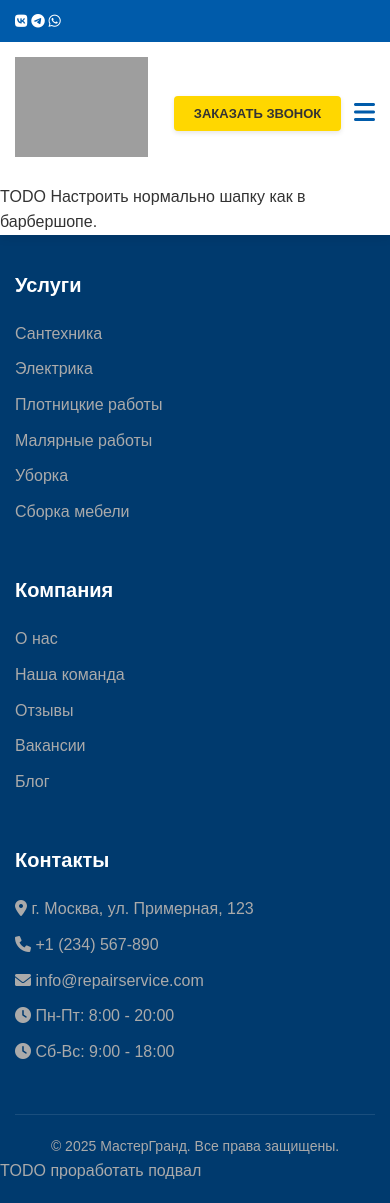
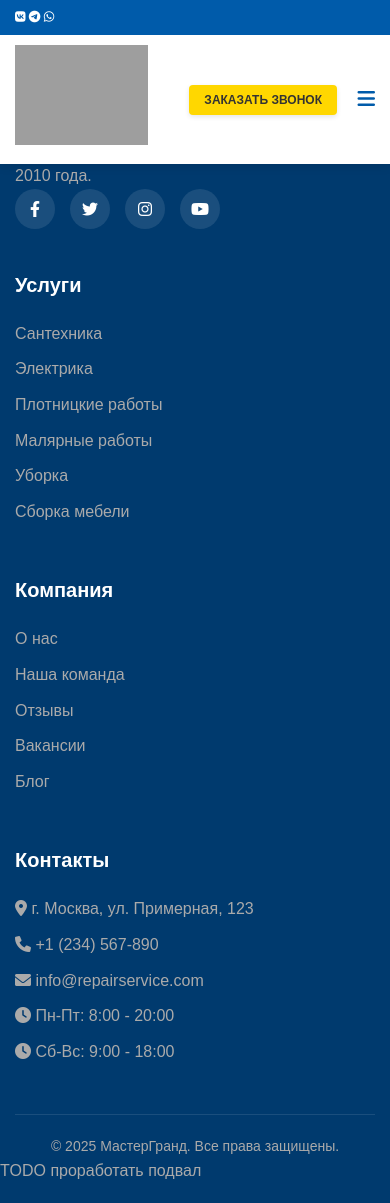
Before and after one commit to GrigoryKalinin/Home_master, a Django app: template templates/base.html in a window 390 px wide. Run offline with Django 5.2, Linux system fonts and the light colour scheme; the template is opened without the code that fills it, so the values that code supplies are empty; grey boxes are pictures that could not be loaded.

Commit message:
вывел отдельно стили для хэдэра

```diff
--- a/static/css/base.css
+++ b/static/css/base.css
@@ -82,89 +82,6 @@
   background-color: rgba(0, 91, 170, 0.1);
 }
 
-/* Шапка с фиксированным позиционированием */
-header {
-  position: fixed;
-  top: 0;
-  left: 0;
-  width: 100%;
-  background-color: white;
-  box-shadow: 0 2px 10px rgba(0, 0, 0, 0.1);
-  z-index: 1000;
-}
-
-.header-top {
-  background-color: var(--primary-blue);
-  color: var(--text-light);
-  padding: 10px 0;
-  font-size: 14px;
-}
-
-.header-top .container {
-  display: flex;
-  justify-content: space-between;
-  align-items: center;
-}
-
-.header-contact {
-  display: flex;
-  gap: 20px;
-}
-
-.header-contact a {
-  display: flex;
-  align-items: center;
-  gap: 8px;
-}
-
-.header-contact i {
-  color: var(--primary-yellow);
-}
-
-.header-main {
-  padding: 15px 0;
-}
-
-.header-main .container {
-  display: flex;
-  justify-content: space-between;
-  align-items: center;
-}
-
-.logo {
-  font-size: 24px;
-  font-weight: bold;
-  color: var(--primary-blue);
-}
-
-.logo span {
-  color: var(--primary-yellow);
-}
-
-nav ul {
-  display: flex;
-  list-style: none;
-  gap: 25px;
-}
-
-nav a {
-  font-weight: 600;
-  color: var(--primary-blue);
-  transition: color 0.3s;
-}
-
-nav a:hover {
-  color: var(--primary-yellow);
-}
-
-.mobile-menu-btn {
-  display: none;
-  background: none;
-  border: none;
-  font-size: 24px;
-  color: var(--primary-blue);
-  cursor: pointer;
-}
 
 /* Герой-секция */
 .hero {
--- /dev/null
+++ b/static/css/header.css
@@ -0,0 +1,151 @@
+/* Шапка с фиксированным позиционированием */
+header {
+  position: fixed;
+  top: 0;
+  left: 0;
+  width: 100%;
+  background-color: white;
+  box-shadow: 0 2px 10px rgba(0, 0, 0, 0.1);
+  z-index: 1000;
+}
+
+.header-top {
+  background-color: var(--primary-blue);
+  color: var(--text-light);
+  padding: 10px 0;
+  font-size: 14px;
+}
+
+.header-top .container {
+  display: flex;
+  justify-content: space-between;
+  align-items: center;
+}
+
+.header-contact {
+  display: flex;
+  gap: 20px;
+}
+
+.header-contact a {
+  display: flex;
+  align-items: center;
+  gap: 8px;
+}
+
+.header-contact i {
+  color: var(--primary-yellow);
+}
+
+.header-main {
+  padding: 0px 0;
+}
+
+.header-main .container {
+  display: flex;
+  justify-content: space-between;
+  align-items: center;
+}
+
+.logo {
+  font-size: 20px;
+  font-weight: bold;
+  color: var(--primary-blue);
+}
+
+.logo span {
+  color: var(--primary-yellow);
+}
+
+nav ul {
+  display: flex;
+  list-style: none;
+  gap: 25px;
+}
+
+nav a {
+  font-weight: 600;
+  color: var(--primary-blue);
+  transition: color 0.3s;
+}
+
+nav a:hover {
+  color: var(--primary-yellow);
+}
+
+.mobile-menu-btn {
+  display: none;
+  background: none;
+  border: none;
+  font-size: 24px;
+  color: var(--primary-blue);
+  cursor: pointer;
+}
+
+/* Адаптивность только для шапки */
+@media (max-width: 992px) {
+  /* Средние устройства (планшеты) */
+  .header-main .container {
+    flex-wrap: wrap; /* Разрешаем перенос элементов */
+  }
+
+  nav ul {
+    gap: 15px; /* Уменьшаем расстояние между пунктами меню */
+  }
+}
+
+@media (max-width: 768px) {
+  /* Маленькие устройства (горизонтальные телефоны) */
+  .header-top {
+    padding: 8px 0; /* Уменьшаем отступы */
+    font-size: 12px; /* Уменьшаем размер текста */
+  }
+
+  .header-contact {
+    display: none; /* Скрываем контакты в верхней панели */
+  }
+
+  nav ul {
+    display: none; /* Скрываем основное меню */
+    position: absolute;
+    top: 100%;
+    left: 0;
+    width: 100%;
+    background: white;
+    flex-direction: column;
+    padding: 20px;
+    box-shadow: 0 5px 10px rgba(0,0,0,0.1);
+  }
+
+  nav ul.show {
+    display: flex; /* Показываем меню при активации */
+  }
+
+  .mobile-menu-btn {
+    display: block; /* Показываем кнопку меню */
+  }
+
+  .logo {
+    font-size: 20px; /* Уменьшаем размер логотипа */
+  }
+}
+
+@media (max-width: 576px) {
+  /* Очень маленькие устройства (вертикальные телефоны) */
+  .header-main {
+    padding: 10px 0; /* Уменьшаем отступы */
+  }
+
+  .logo {
+    font-size: 18px; /* Ещё меньше логотип */
+  }
+
+  .mobile-menu-btn {
+    font-size: 20px; /* Уменьшаем иконку меню */
+  }
+
+  .btn {
+    padding: 8px 15px; /* Уменьшаем кнопки */
+    font-size: 12px;
+  }
+}
--- a/templates/header.html
+++ b/templates/header.html
@@ -1,4 +1,6 @@
 {% load static %}
+<link rel="stylesheet" href="{% static 'css/header.css' %}" />
+
 <div class="header-top">
     <div class="container">
         <div class="header-contact">
@@ -15,7 +17,7 @@
 <div class="header-main">
     <div class="container">
         <a href="#" class="logo">
-            <img src="{% static "images/logo_2.png" %}" alt="" height="100">
+            <img src="{% static "images/logo_2.png" %}" alt="МастерГранд" height="100">
         </a>
         <nav>
             <ul>
@@ -31,6 +33,3 @@
     </div>
 </div>
 <script src="{% static "js/header.js" %}"></script>
-
-
-TODO    Настроить нормально шапку как в барбершопе.
```
